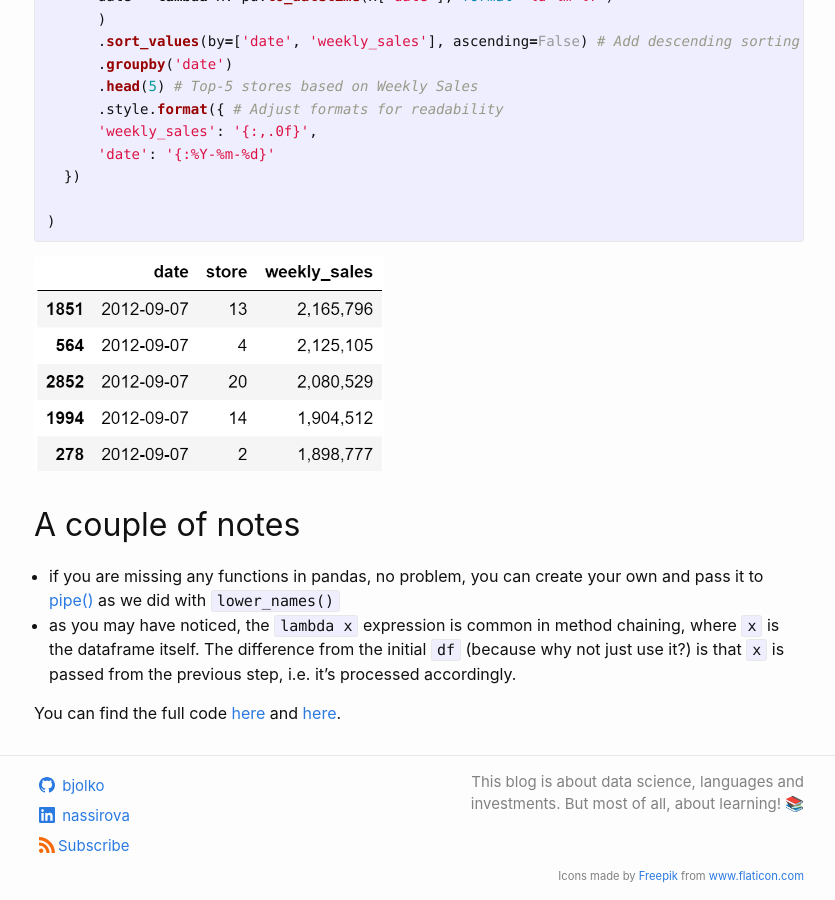
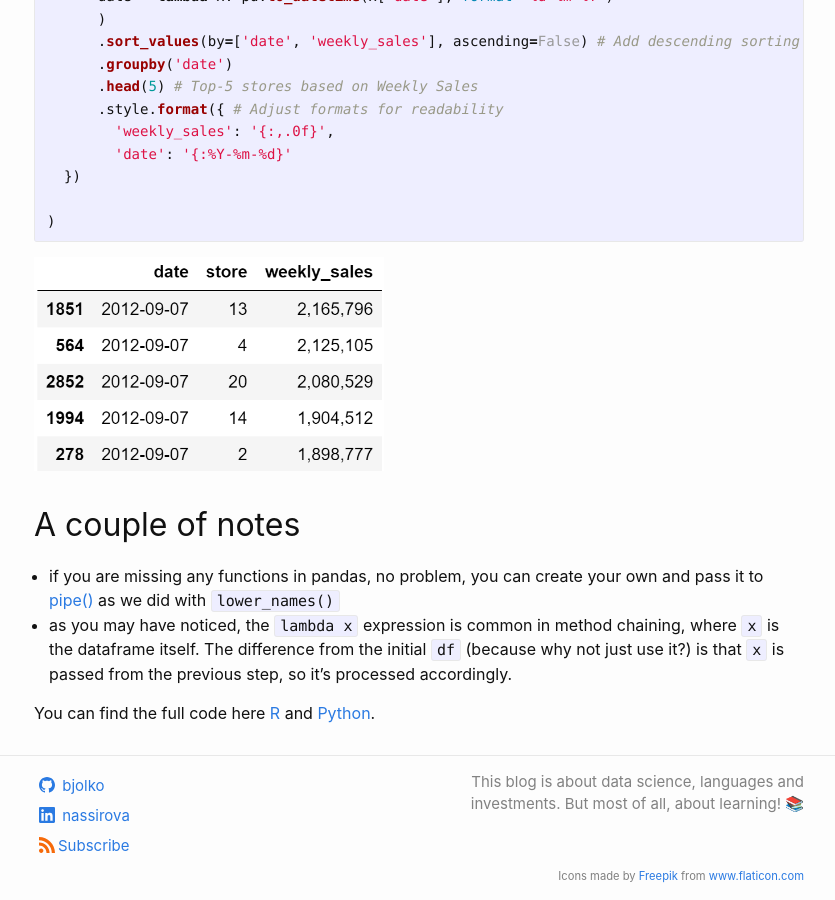
Before and after one commit to bjolko/bjolko.github.io, a Jekyll site: the page built from docs/_posts/2021-05-01-r-to-python.md, in a window 1280 px wide and 900 px high, scrolled down 5289 px. Shown: the whole window, without its empty margins (221-1056 px from the left). Built offline with Jekyll 4.4.1, drawn with Linux system fonts in a browser that asks for light colours; comment, search, counter and statistics services are not loaded.

Commit message:
Update links

```diff
--- a/docs/_posts/2021-05-01-r-to-python.md
+++ b/docs/_posts/2021-05-01-r-to-python.md
@@ -182,8 +182,8 @@ def lower_names(df):
       .groupby('date')
       .head(5) # Top-5 stores based on Weekly Sales
       .style.format({ # Adjust formats for readability
-      'weekly_sales': '{:,.0f}',
-      'date': '{:%Y-%m-%d}'
+        'weekly_sales': '{:,.0f}',
+        'date': '{:%Y-%m-%d}'
   })
 
 )
@@ -193,6 +193,6 @@ def lower_names(df):
 
 ## A couple of notes
 * if you are missing any functions in pandas, no problem, you can create your own and pass it to [pipe()](https://pandas.pydata.org/docs/reference/api/pandas.DataFrame.pipe.html) as we did with `lower_names()`
-* as you may have noticed, the `lambda x` expression is common in method chaining, where `x` is the dataframe itself. The difference from the initial `df` (because why not just use it?) is that `x` is passed from the previous step, i.e. it's processed accordingly.
+* as you may have noticed, the `lambda x` expression is common in method chaining, where `x` is the dataframe itself. The difference from the initial `df` (because why not just use it?) is that `x` is passed from the previous step, so it's processed accordingly.
 
-You can find the full code [here](https://github.com/bjolko/bjolko.github.io/blob/master/docs/assets/posts/r-to-python/r-to-python-r.ipynb) and [here](https://github.com/bjolko/bjolko.github.io/blob/master/docs/assets/posts/r-to-python/r-to-python-python.ipynb).
+You can find the full code here [R](https://github.com/bjolko/bjolko.github.io/blob/master/docs/assets/posts/r-to-python/r-to-python-r.ipynb) and [Python](https://github.com/bjolko/bjolko.github.io/blob/master/docs/assets/posts/r-to-python/r-to-python-python.ipynb).
```
